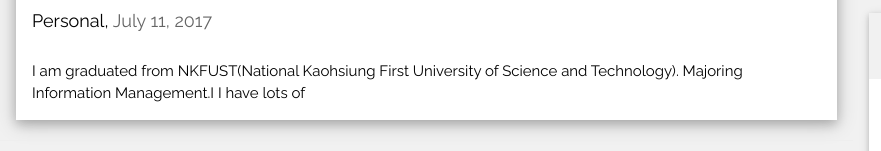
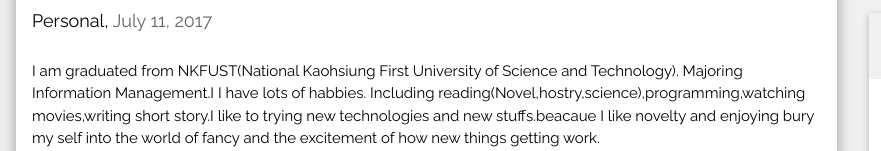
Before and after one commit to fancy16233/MySite.io, a plain HTML site: page index.html in a window 1280 px wide. Shown: the part 801-952 px from the top of the page, 0-881 px from the left. Drawn offline with nearby package versions, Linux system fonts and the light colour scheme.

Commit message:
Update index.html

```diff
--- a/index.html
+++ b/index.html
@@ -46,7 +46,9 @@
                     <div class="w3-container">
                         <p>
                             I am graduated from NKFUST(National Kaohsiung First University of Science and Technology). Majoring Information Management.I
-                            I have lots of
+                            I have lots of habbies. Including reading(Novel,hostry,science),programming,watching movies,writing short story.I like to trying new
+                            technologies and new stuffs.beacaue I like novelty and enjoying bury my self into the world of fancy and the excitement of how new things getting work.
+
 
                         </p>
                     </div>
```
